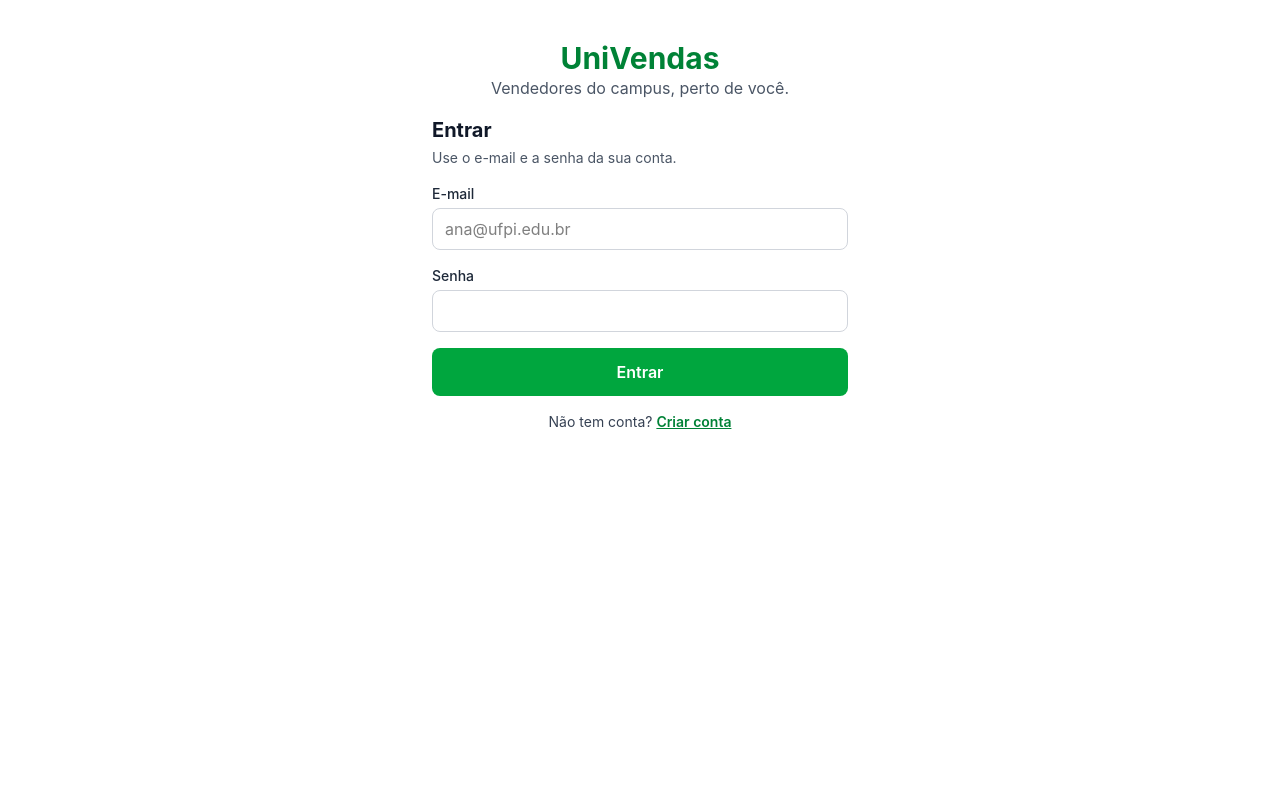
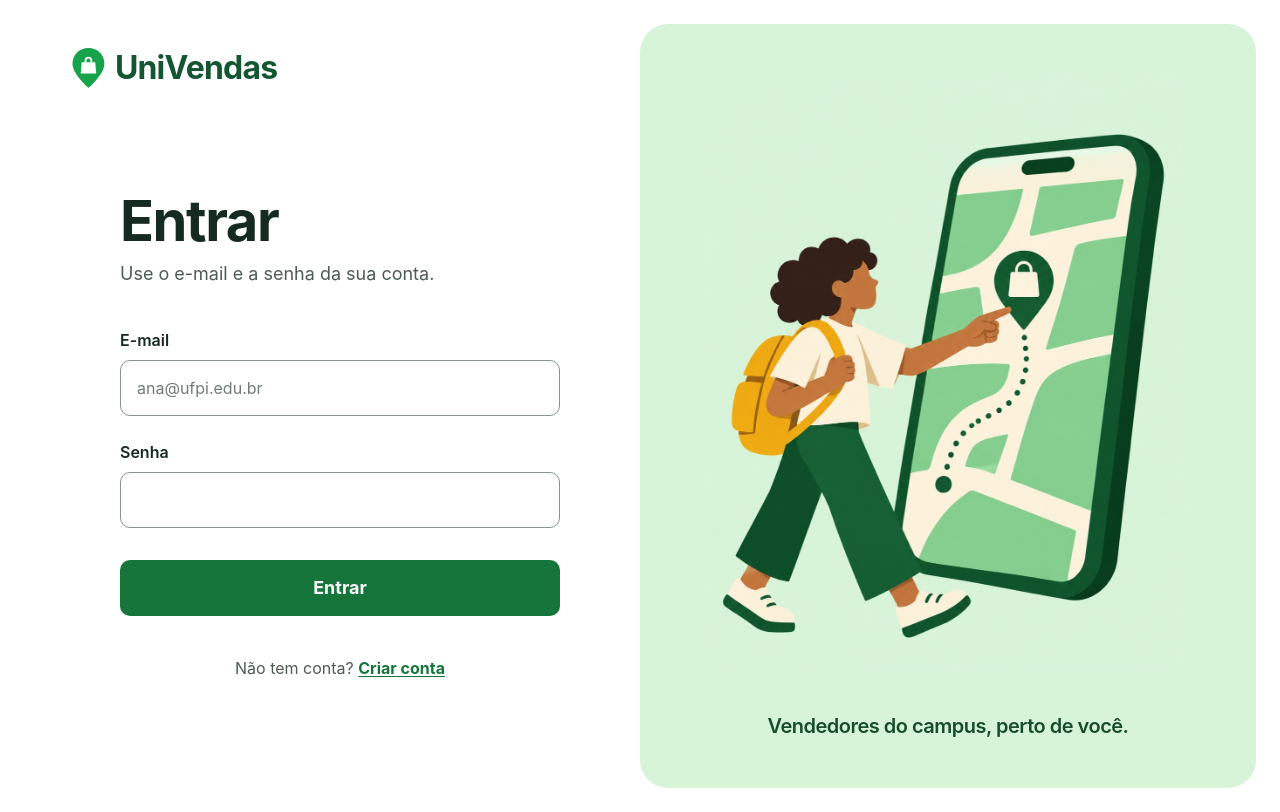
Before and after one commit to ES2-UFPI/UniVendas, a React (Vite) app: page /login in a window 1280 px wide. Built offline with nearby package versions, Linux system fonts and the light colour scheme; no server answers.

Commit message:
feat: aplica o novo visual às telas de login e cadastro
Layout em duas colunas no computador (formulário e painel verde com a
ilustração) e coluna única no celular. Cria o componente Logo, as cores
da marca no tema do Tailwind e o envelope TelaVisitante, usado pelas
duas telas.

```diff
--- a/src/App.tsx
+++ b/src/App.tsx
@@ -1,4 +1,3 @@
-import type { ReactNode } from 'react'
 import {
   BrowserRouter,
   Link,
@@ -14,23 +13,12 @@ import { ROTAS } from './core/routes'
 import { useSessaoStore } from './core/sessaoStore'
 import { CadastroPage } from './features/auth/presentation/CadastroPage'
 import { LoginPage } from './features/auth/presentation/LoginPage'
+import { TelaVisitante } from './features/auth/presentation/TelaVisitante'
 import { MapaPage } from './features/mapa/presentation/MapaPage'
 import { useMapaViewModel } from './features/mapa/presentation/useMapaViewModel'
 import type { PresencaRepository } from './features/presenca/domain/PresencaRepository'
 import { PainelVendedorPage } from './features/presenca/presentation/PainelVendedorPage'
 import { QueroVenderPage } from './features/vendedores/presentation/QueroVenderPage'
-
-/** Topo simples das telas de login e cadastro, com um link para a outra tela. */
-function TelaVisitante({ children, rodape }: { children: ReactNode; rodape: ReactNode }) {
-  return (
-    <main className="flex min-h-screen flex-col items-center bg-white p-4">
-      <h1 className="mt-6 text-3xl font-bold text-green-700">UniVendas</h1>
-      <p className="text-gray-600">Vendedores do campus, perto de você.</p>
-      {children}
-      <p className="text-sm text-gray-700">{rodape}</p>
-    </main>
-  )
-}
 
 function Login() {
   const navegar = useNavigate()
@@ -43,7 +31,10 @@ function Login() {
       rodape={
         <>
           Não tem conta?{' '}
-          <Link to={ROTAS.cadastro} className="font-semibold text-green-700 underline">
+          <Link
+            to={ROTAS.cadastro}
+            className="font-bold text-marca-700 underline underline-offset-2 hover:text-marca-800"
+          >
             Criar conta
           </Link>
         </>
@@ -62,7 +53,10 @@ function Cadastro() {
       rodape={
         <>
           Já tem conta?{' '}
-          <Link to={ROTAS.login} className="font-semibold text-green-700 underline">
+          <Link
+            to={ROTAS.login}
+            className="font-bold text-marca-700 underline underline-offset-2 hover:text-marca-800"
+          >
             Entrar
           </Link>
         </>
--- /dev/null
+++ b/src/core/Logo.tsx
@@ -0,0 +1,16 @@
+/** Marca do app: o marcador de mapa com a sacola, seguido do nome. */
+export function Logo({ className = '' }: { className?: string }) {
+  return (
+    <span className={`inline-flex items-center gap-2.5 ${className}`}>
+      <svg viewBox="73 50 34 43" className="h-[1.3em] w-auto shrink-0" aria-hidden="true">
+        <path
+          d="M90 51c-9.4 0-16.5 7-16.5 16.2 0 11 16.5 25 16.5 25s16.5-14 16.5-25C106.5 58 99.4 51 90 51Z"
+          fill="#16a34a"
+        />
+        <path d="M83 65.8h14l1.1 11.6H82z" fill="#fff" />
+        <path d="M87 66v-2.1a3 3 0 0 1 6 0V66" fill="none" stroke="#fff" strokeWidth="1.9" />
+      </svg>
+      <span className="font-bold tracking-tight text-marca-800">UniVendas</span>
+    </span>
+  )
+}
--- a/src/features/auth/presentation/CadastroPage.tsx
+++ b/src/features/auth/presentation/CadastroPage.tsx
@@ -2,7 +2,7 @@ import type { FormEvent } from 'react'
 import type { AuthRepository } from '../domain/AuthRepository'
 import type { Usuario } from '../domain/Usuario'
 import { TAMANHO_MINIMO_SENHA } from '../domain/validadorCredenciais'
-import { Campo, estiloCampo } from './Campo'
+import { Campo, estiloBotao, estiloCampo, estiloInstrucao, estiloTitulo } from './Campo'
 import { useAuthViewModel } from './useAuthViewModel'
 
 interface CadastroPageProps {
@@ -20,7 +20,7 @@ export function CadastroPage({ aoCadastrar, repositorio }: CadastroPageProps) {
   if (vm.usuario) {
     return (
       <section className="mx-auto w-full max-w-md p-4 text-center" role="status">
-        <h2 className="text-xl font-bold text-green-700">Bem-vindo, {vm.usuario.nome}!</h2>
+        <h2 className="text-xl font-bold text-marca-700">Bem-vindo, {vm.usuario.nome}!</h2>
         <p className="mt-2 text-gray-700">Sua conta foi criada e você já está dentro do app.</p>
       </section>
     )
@@ -34,14 +34,14 @@ export function CadastroPage({ aoCadastrar, repositorio }: CadastroPageProps) {
   }
 
   return (
-    <section className="mx-auto w-full max-w-md p-4">
-      <h2 className="text-xl font-bold text-gray-900">Criar conta</h2>
-      <p className="mt-1 text-sm text-gray-600">
+    <section className="w-full">
+      <h2 className={estiloTitulo}>Criar conta</h2>
+      <p className={estiloInstrucao}>
         Use qualquer e-mail. Toda conta já pode comprar, e você cria seu perfil de vendedor depois,
         se quiser.
       </p>
 
-      <form onSubmit={enviar} noValidate className="mt-4 flex flex-col gap-4">
+      <form onSubmit={enviar} noValidate className="mt-10 flex flex-col gap-6">
         <Campo id="nome" rotulo="Nome" erro={erros.nome}>
           <input
             id="nome"
@@ -93,11 +93,7 @@ export function CadastroPage({ aoCadastrar, repositorio }: CadastroPageProps) {
           </p>
         )}
 
-        <button
-          type="submit"
-          disabled={vm.carregando}
-          className="rounded-lg bg-green-600 px-4 py-3 font-semibold text-white hover:bg-green-700 disabled:opacity-60"
-        >
+        <button type="submit" disabled={vm.carregando} className={estiloBotao}>
           {vm.carregando ? 'Criando a conta…' : 'Criar conta'}
         </button>
       </form>
--- a/src/features/auth/presentation/Campo.tsx
+++ b/src/features/auth/presentation/Campo.tsx
@@ -1,7 +1,17 @@
 import type { ReactNode } from 'react'
 
 export const estiloCampo =
-  'w-full rounded-lg border border-gray-300 px-3 py-2 text-base focus:border-green-600 focus:outline-none focus:ring-2 focus:ring-green-600/30 aria-[invalid=true]:border-red-600'
+  'h-14 w-full rounded-[10px] border border-borda bg-white px-4 text-base text-tinta placeholder:text-tinta-suave/80 focus:border-marca-700 focus:outline-none focus:ring-2 focus:ring-marca-500/30 aria-[invalid=true]:border-red-600'
+
+/** Título grande das telas de login e cadastro. */
+export const estiloTitulo = 'text-4xl font-bold tracking-tight text-tinta lg:text-[3.5rem]'
+
+/** Texto de apoio logo abaixo do título. */
+export const estiloInstrucao = 'mt-2 text-base text-tinta-suave lg:text-lg'
+
+/** Botão principal (Entrar, Criar conta). */
+export const estiloBotao =
+  'mt-2 h-14 rounded-[10px] bg-marca-700 px-4 text-lg font-bold text-white hover:bg-marca-800 focus-visible:outline-2 focus-visible:outline-offset-2 focus-visible:outline-marca-700 disabled:opacity-60'
 
 /** Rótulo, campo e mensagem de erro, no mesmo visual em todas as telas da autenticação. */
 export function Campo({
@@ -18,12 +28,12 @@ export function Campo({
   children: ReactNode
 }) {
   return (
-    <div className="flex flex-col gap-1">
-      <label htmlFor={id} className="text-sm font-medium text-gray-800">
+    <div className="flex flex-col gap-2">
+      <label htmlFor={id} className="text-base font-semibold text-tinta">
         {rotulo}
       </label>
       {children}
-      {dica && !erro && <p className="text-xs text-gray-500">{dica}</p>}
+      {dica && !erro && <p className="text-sm text-tinta-suave">{dica}</p>}
       {erro && (
         <p id={`${id}-erro`} className="text-sm text-red-700">
           {erro}
--- a/src/features/auth/presentation/LoginPage.tsx
+++ b/src/features/auth/presentation/LoginPage.tsx
@@ -2,7 +2,7 @@ import { useState, type FormEvent } from 'react'
 import type { AuthRepository } from '../domain/AuthRepository'
 import type { Usuario } from '../domain/Usuario'
 import { BotaoSair } from './BotaoSair'
-import { Campo, estiloCampo } from './Campo'
+import { Campo, estiloBotao, estiloCampo, estiloInstrucao, estiloTitulo } from './Campo'
 import { useAuthViewModel } from './useAuthViewModel'
 
 interface LoginPageProps {
@@ -23,7 +23,7 @@ export function LoginPage({ aoEntrar, repositorio }: LoginPageProps) {
     return (
       <section className="mx-auto flex w-full max-w-md flex-col gap-4 p-4 text-center">
         <div role="status">
-          <h2 className="text-xl font-bold text-green-700">Olá, {logado.nome}!</h2>
+          <h2 className="text-xl font-bold text-marca-700">Olá, {logado.nome}!</h2>
           <p className="mt-2 text-gray-700">Você entrou na sua conta.</p>
         </div>
         <BotaoSair
@@ -49,11 +49,11 @@ export function LoginPage({ aoEntrar, repositorio }: LoginPageProps) {
   }
 
   return (
-    <section className="mx-auto w-full max-w-md p-4">
-      <h2 className="text-xl font-bold text-gray-900">Entrar</h2>
-      <p className="mt-1 text-sm text-gray-600">Use o e-mail e a senha da sua conta.</p>
+    <section className="w-full">
+      <h2 className={estiloTitulo}>Entrar</h2>
+      <p className={estiloInstrucao}>Use o e-mail e a senha da sua conta.</p>
 
-      <form onSubmit={enviar} noValidate className="mt-4 flex flex-col gap-4">
+      <form onSubmit={enviar} noValidate className="mt-10 flex flex-col gap-6">
         <Campo id="email" rotulo="E-mail" erro={erros.email}>
           <input
             id="email"
@@ -88,11 +88,7 @@ export function LoginPage({ aoEntrar, repositorio }: LoginPageProps) {
           </p>
         )}
 
-        <button
-          type="submit"
-          disabled={vm.carregando}
-          className="rounded-lg bg-green-600 px-4 py-3 font-semibold text-white hover:bg-green-700 disabled:opacity-60"
-        >
+        <button type="submit" disabled={vm.carregando} className={estiloBotao}>
           {vm.carregando ? 'Entrando…' : 'Entrar'}
         </button>
       </form>
--- /dev/null
+++ b/src/features/auth/presentation/TelaVisitante.tsx
@@ -0,0 +1,41 @@
+import type { ReactNode } from 'react'
+import { Logo } from '../../../core/Logo'
+
+/**
+ * Envelope das telas de login e cadastro: a marca no topo, o formulário à esquerda e,
+ * no computador, o painel verde com a ilustração à direita. No celular o painel some.
+ */
+export function TelaVisitante({ children, rodape }: { children: ReactNode; rodape: ReactNode }) {
+  return (
+    <div className="flex min-h-screen bg-white lg:p-6">
+      <main className="flex flex-1 flex-col px-5 py-6 sm:px-10 lg:px-12 lg:py-5">
+        <header>
+          <h1 className="text-[1.75rem] lg:text-[2rem]">
+            <Logo />
+          </h1>
+          <p className="mt-1 text-tinta-suave lg:hidden">Vendedores do campus, perto de você.</p>
+        </header>
+
+        <div className="flex flex-1 flex-col pt-10 pb-6 lg:justify-center lg:py-10 lg:pl-12">
+          <div className="w-full max-w-[440px]">
+            {children}
+            <p className="mt-10 text-center text-tinta-suave">{rodape}</p>
+          </div>
+        </div>
+      </main>
+
+      <aside className="hidden w-1/2 flex-col items-center justify-center gap-10 rounded-[28px] bg-marca-50 px-10 py-12 lg:flex">
+        <img
+          src="/login-ilustracao.jpg"
+          alt=""
+          width={1100}
+          height={1375}
+          className="h-auto max-h-[75vh] w-auto max-w-full object-contain"
+        />
+        <p className="text-center text-xl font-semibold tracking-tight text-marca-900">
+          Vendedores do campus, perto de você.
+        </p>
+      </aside>
+    </div>
+  )
+}
--- a/src/index.css
+++ b/src/index.css
@@ -1 +1,13 @@
 @import 'tailwindcss';
+
+/* Cores da marca, usadas como classes do Tailwind: bg-marca-700, text-tinta, border-borda... */
+@theme {
+  --color-marca-50: #d8f4d8;
+  --color-marca-500: #16a34a;
+  --color-marca-700: #15753a;
+  --color-marca-800: #135631;
+  --color-marca-900: #174c2c;
+  --color-tinta: #152b21;
+  --color-tinta-suave: #4c5b53;
+  --color-borda: #86968b;
+}
```
Also changed, not shown: public/login-ilustracao.jpg (added).
